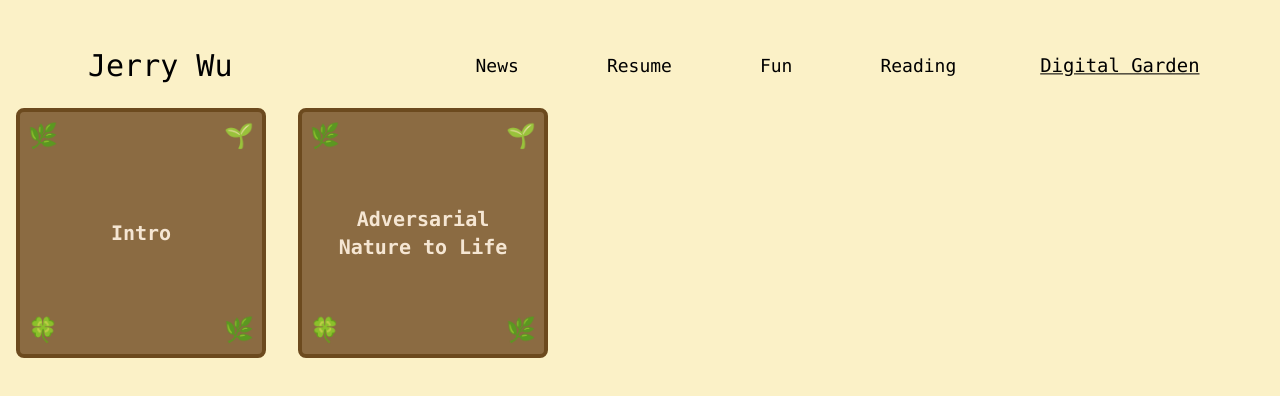
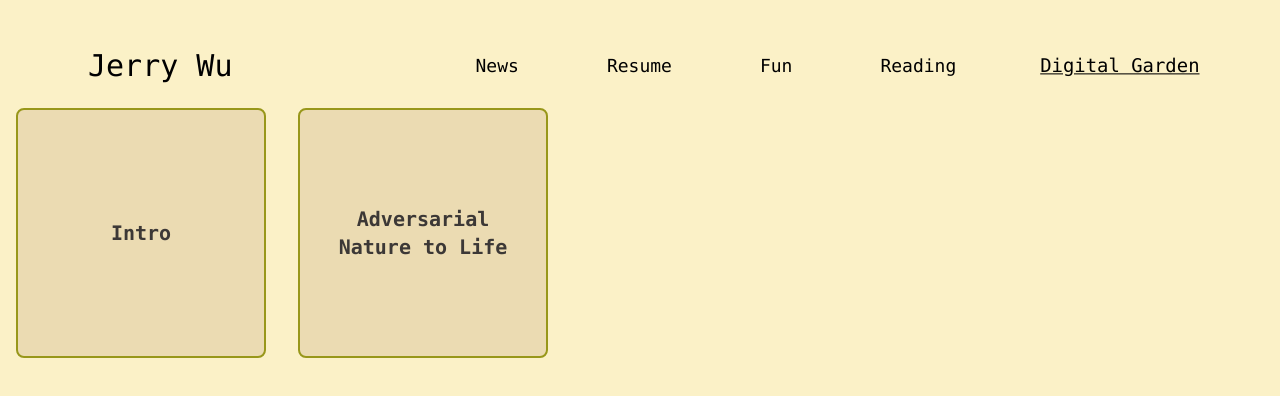
Before and after one commit to jerryowu/personal-website, a Next.js app: page /digital-garden in a window 1280 px wide. Shown: the top 396 px of the page. Built offline with nearby package versions, Linux system fonts and the light colour scheme.

Commit message:
changed clickableblock colors & design to be simpler

```diff
--- a/app/digital-garden/ClickableBlock.tsx
+++ b/app/digital-garden/ClickableBlock.tsx
@@ -1,22 +1,16 @@
 export default function ClickableBlock({ title }: { title: string }) {
   return (
     <div
-      className="border-4 border-[#6c4a1e] cursor-pointer rounded-lg bg-[#8b6b42] p-4 m-4 hover:shadow-lg transition-shadow relative"
+      className="cursor-pointer rounded-lg bg-[#ebdbb2] p-6 m-4 hover:shadow-xl transition-all duration-200 border-2 border-[#98971a] hover:bg-[#fbf1c7]"
       style={{
         width: "250px",
         height: "250px",
-        backgroundImage: "radial-gradient(#8b6b42 2px, transparent 2px)",
-        backgroundSize: "10px 10px",
         display: "flex",
         alignItems: "center",
         justifyContent: "center",
       }}
     >
-      <div className="absolute top-2 left-2 text-2xl">🌿</div>
-      <div className="absolute top-2 right-2 text-2xl">🌱</div>
-      <div className="absolute bottom-2 left-2 text-2xl">🍀</div>
-      <div className="absolute bottom-2 right-2 text-2xl">🌿</div>
-      <div className="text-center font-bold text-[#f5e6d3] text-xl">
+      <div className="text-center font-bold text-[#3c3836] text-xl">
         {title}
       </div>
     </div>
```
